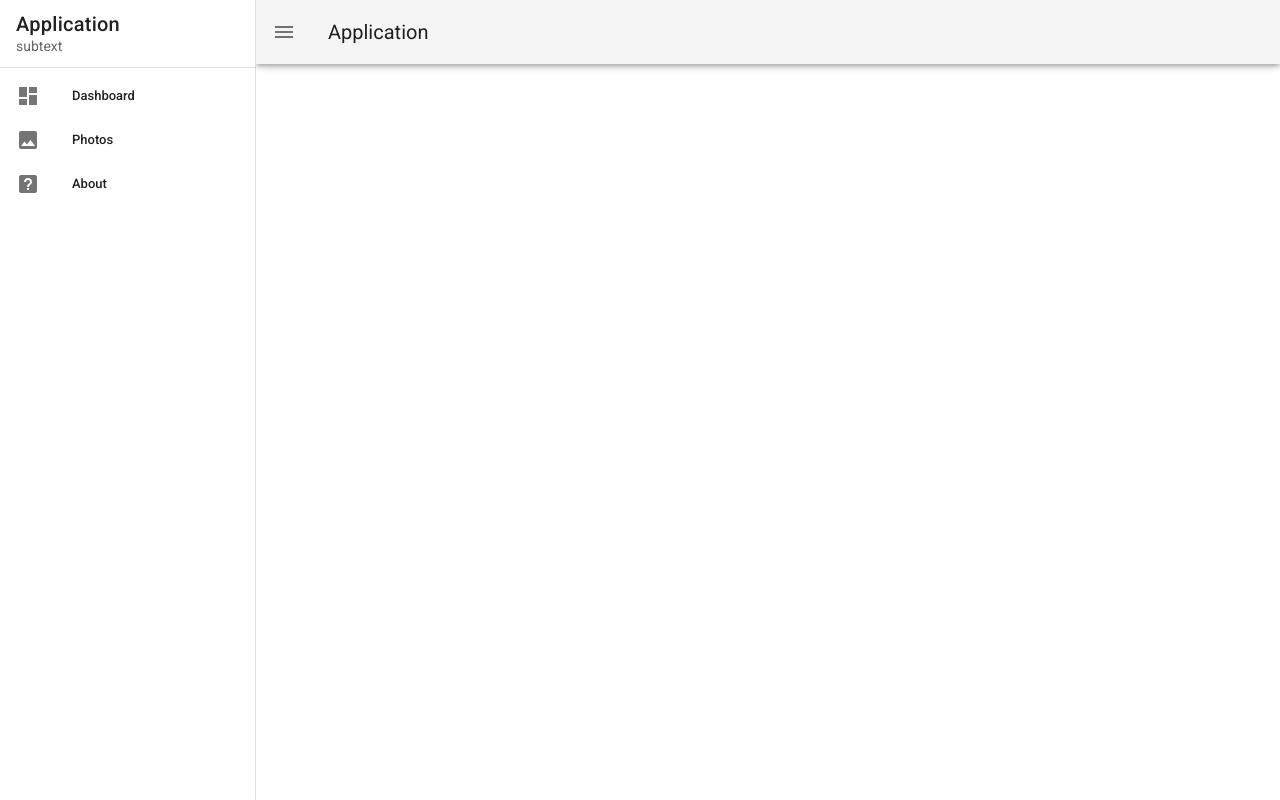
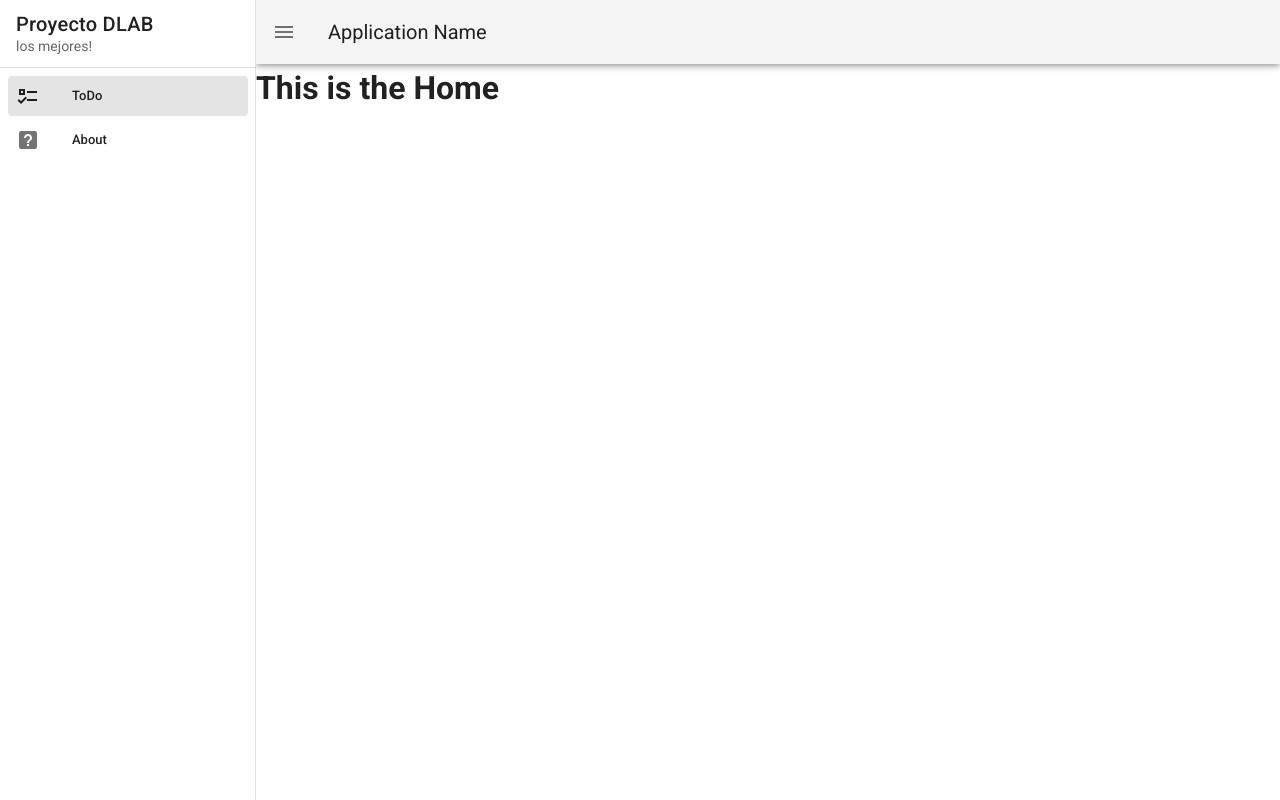
Before and after one commit to wl4dig3/openroadmap, a Vue app: page / in a window 1280 px wide. Built offline with nearby package versions, Linux system fonts and the light colour scheme.

Commit message:
funcionalidad al menu lateral

```diff
--- a/src/App.vue
+++ b/src/App.vue
@@ -7,10 +7,10 @@
       <v-list-item>
         <v-list-item-content>
           <v-list-item-title class="text-h6">
-            Application
+            Proyecto DLAB
           </v-list-item-title>
           <v-list-item-subtitle>
-            subtext
+            los mejores!
           </v-list-item-subtitle>
         </v-list-item-content>
       </v-list-item>
@@ -24,6 +24,7 @@
         <v-list-item
           v-for="item in items"
           :key="item.title"
+          :to="item.to"
           link
         >
           <v-list-item-icon>
@@ -40,11 +41,11 @@
     <v-app-bar app>
       <v-app-bar-nav-icon @click="drawer = !drawer"></v-app-bar-nav-icon>
 
-      <v-toolbar-title>Application</v-toolbar-title>
+      <v-toolbar-title>Application Name</v-toolbar-title>
     </v-app-bar>
 
     <v-main>
-      <!--  -->
+      <router-view></router-view>
     </v-main>
   </v-app>
 </template>
@@ -54,9 +55,9 @@
     data: () => ({
       drawer: null,
       items: [
-          { title: 'Dashboard', icon: 'mdi-view-dashboard' },
-          { title: 'Photos', icon: 'mdi-image' },
-          { title: 'About', icon: 'mdi-help-box' },
+          { title: 'ToDo', icon: 'mdi-format-list-checks', to: '/' },
+          // { title: 'Photos', icon: 'mdi-image' },
+          { title: 'About', icon: 'mdi-help-box', to:'/about' },
         ],
       }),
   }
--- a/src/views/Home.vue
+++ b/src/views/Home.vue
@@ -1,15 +1,18 @@
 <template>
-  <hello-world />
+  <!-- <hello-world /> -->
+  <div>
+  <h1>This is the Home</h1>
+  </div>
 </template>
 
 <script>
-  import HelloWorld from '../components/HelloWorld'
+  // import HelloWorld from '../components/HelloWorld'
 
   export default {
     name: 'Home',
 
     components: {
-      HelloWorld,
+      // HelloWorld,
     },
   }
 </script>
```
